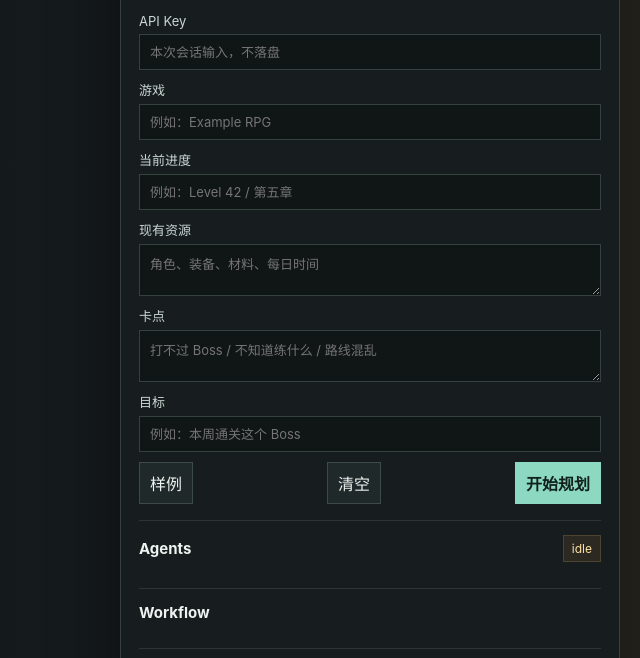
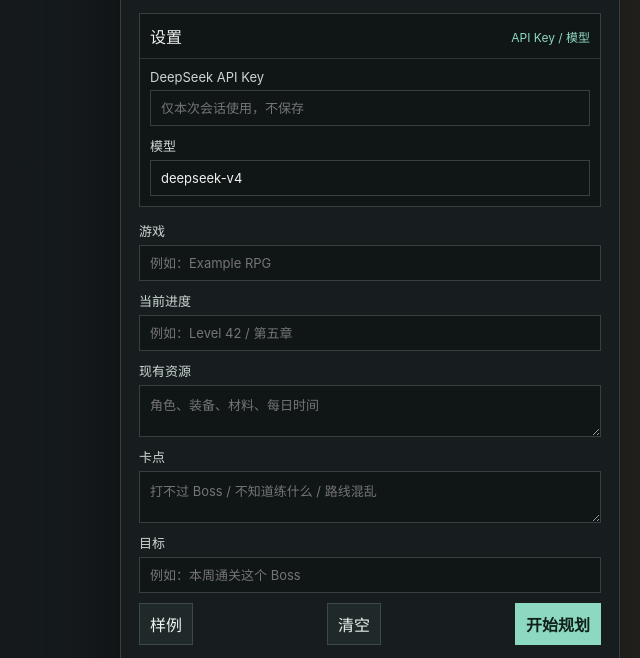
Before and after one commit to huaodong123-cloud/agent-, a website: page game-guide-agent-lab/web/index.html in a window 1280 px wide. Shown: the part 93-751 px from the top of the page, without its empty margins (640-1280 px from the left). Drawn offline with Linux system fonts and the light colour scheme.

Commit message:
feat: move api key to settings panel

```diff
--- a/game-guide-agent-lab/web/app.js
+++ b/game-guide-agent-lab/web/app.js
@@ -1,4 +1,5 @@
 const form = document.querySelector('#guide-form');
+const settingsForm = document.querySelector('#settings-form');
 const agentsEl = document.querySelector('#agents');
 const workflowEl = document.querySelector('#workflow');
 const guideEl = document.querySelector('#guide');
@@ -20,7 +21,10 @@
 };
 
 function formDataToObject() {
-  return Object.fromEntries(new FormData(form).entries());
+  return {
+    ...Object.fromEntries(new FormData(form).entries()),
+    apiKey: new FormData(settingsForm).get('apiKey')
+  };
 }
 
 function renderAgents(agents = []) {
@@ -109,7 +113,12 @@
 
 sampleButton.addEventListener('click', () => {
   for (const [key, value] of Object.entries(sample)) {
-    form.elements[key].value = value;
+    if (settingsForm.elements[key]) {
+      settingsForm.elements[key].value = value;
+    }
+    if (form.elements[key]) {
+      form.elements[key].value = value;
+    }
   }
 });
 
--- a/game-guide-agent-lab/web/index.html
+++ b/game-guide-agent-lab/web/index.html
@@ -17,11 +17,24 @@
           <span class="model-pill">deepseek-v4</span>
         </header>
 
+        <details class="settings-panel" open>
+          <summary>
+            <span>设置</span>
+            <span class="settings-hint">API Key / 模型</span>
+          </summary>
+          <form id="settings-form" class="settings-form">
+            <label>
+              DeepSeek API Key
+              <input name="apiKey" type="password" autocomplete="off" placeholder="仅本次会话使用，不保存">
+            </label>
+            <label>
+              模型
+              <input name="model" value="deepseek-v4" disabled>
+            </label>
+          </form>
+        </details>
+
         <form id="guide-form" class="input-grid">
-          <label>
-            API Key
-            <input name="apiKey" type="password" autocomplete="off" placeholder="本次会话输入，不落盘">
-          </label>
           <label>
             游戏
             <input name="gameName" placeholder="例如：Example RPG">
--- a/game-guide-agent-lab/web/styles.css
+++ b/game-guide-agent-lab/web/styles.css
@@ -86,6 +86,34 @@
 .input-grid {
   display: grid;
   gap: 10px;
+}
+
+.settings-panel {
+  border: 1px solid #34413d;
+  background: #101516;
+  margin-bottom: 14px;
+}
+
+.settings-panel summary {
+  min-height: 44px;
+  display: flex;
+  align-items: center;
+  justify-content: space-between;
+  gap: 12px;
+  padding: 10px;
+  cursor: pointer;
+}
+
+.settings-hint {
+  color: #8dd8c0;
+  font-size: 12px;
+}
+
+.settings-form {
+  border-top: 1px solid #2b3533;
+  display: grid;
+  gap: 10px;
+  padding: 10px;
 }
 
 label {
```
Also changed, not shown: game-guide-agent-lab/server/test/frontend.test.js (added, +26 -0 lines).
